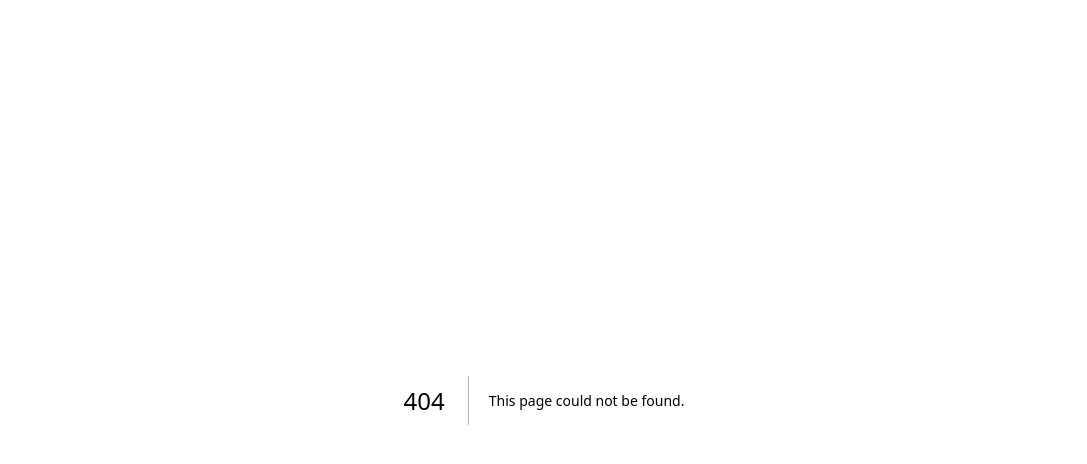
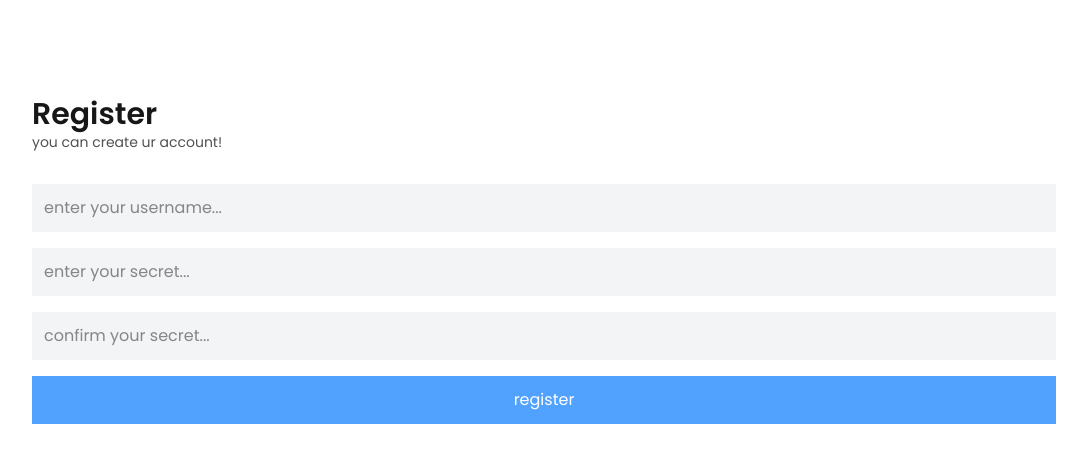
Before and after one commit to achmadfauzanhusain/zkprooof-complete, a Next.js app in the folder front-end/: page /register in a window 1280 px wide. Before the commit this address had no page. Shown: the top 464 px of the page, without its empty margins (96-1183 px from the left). Built offline with nearby package versions, Linux system fonts and the light colour scheme.

Commit message:
make register page

```diff
--- a/front-end/pages/index.js
+++ b/front-end/pages/index.js
@@ -45,7 +45,7 @@ export default function Home() {
   }
   return (
     <div className="mt-24 px-32">
-      <Link href="/auth/register" className="text-sm text-blue-500 hover:underline">
+      <Link href="/register" className="text-sm text-blue-500 hover:underline">
         belum punya akun?
       </Link>
 
--- /dev/null
+++ b/front-end/pages/register.js
@@ -0,0 +1,47 @@
+import { useState } from "react"
+
+const Register = () => {
+    const [username, setUsername] = useState("")
+    const [password, setPassword] = useState()
+    const [confirmPassword, setConfirmPassword] = useState("")
+    const [loading, setLoading] = useState(false)
+
+    const handleRegister = async() => {
+
+    }
+
+    return (
+        <div className="mt-24 px-32">
+            <div className="mt-24">
+                <h1 className="text-3xl font-semibold">Register</h1>
+                <p className="text-sm opacity-75">you can create ur account!</p>
+
+                <input
+                className="mt-8 w-full bg-gray-100 p-3 outline-none"
+                placeholder="enter your username..."
+                value={username}
+                onChange={(e) => setUsername(e.target.value)}
+                />
+                <input
+                className="mt-4 w-full bg-gray-100 p-3 outline-none"
+                placeholder="enter your secret..."
+                type="password"
+                value={password}
+                onChange={(e) => setPassword(e.target.value)}
+                />
+                <input
+                className="mt-4 w-full bg-gray-100 p-3 outline-none"
+                placeholder="confirm your secret..."
+                type="password"
+                value={confirmPassword}
+                onChange={(e) => setConfirmPassword(e.target.value)}
+                />
+                <button className="bg-blue-400 text-white w-full py-3 mt-4 cursor-pointer hover:bg-blue-500 transition-all duration-300" onClick={handleRegister}>
+                {loading ? "loading..." : "register"}
+                </button>
+            </div>
+        </div>
+    )
+}
+
+export default Register
```
